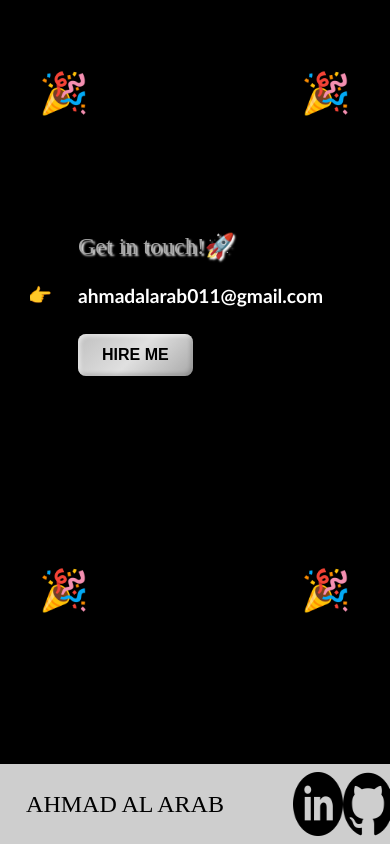
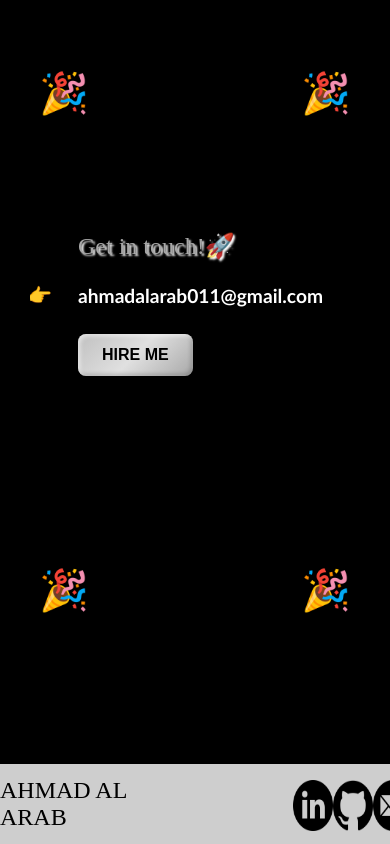
Before and after one commit to ahmed-alarab/portfolio, a React (Create React App) app: page / in a window 390 px wide. Shown: the part 5483-6327 px from the top of the page. Built offline with nearby package versions, Linux system fonts and the light colour scheme; a web font is replaced by a local one.

Commit message:
update mobile version 2

```diff
--- a/src/files/Home.css
+++ b/src/files/Home.css
@@ -1958,8 +1958,8 @@
     overflow: hidden;
   }
   .footer-name-container {
-    min-width: 250px;
-    max-width: 250px;
+    min-width: 50%;
+    max-width: 50%;
     height: 100%;
     position: relative;
     display: grid;
@@ -1974,19 +1974,19 @@
     position: absolute;
     width: 50%;
     height: 80%;
-    top: 10%;
+    top: 20%;
     left: 75%;
     display: flex;
   }
   .footer-icons {
     width: 50%;
-    height: 100%;
+    height: 80%;
     display: flex;
     justify-content: space-around;
   }
   .footer-icon {
     height: 100%;
-    width: 50px;
+    width: 40px;
   }
 }
 
```
